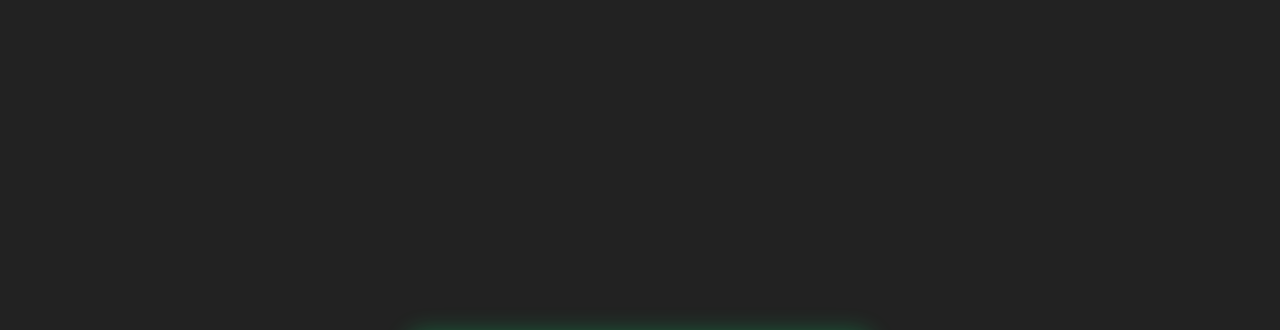
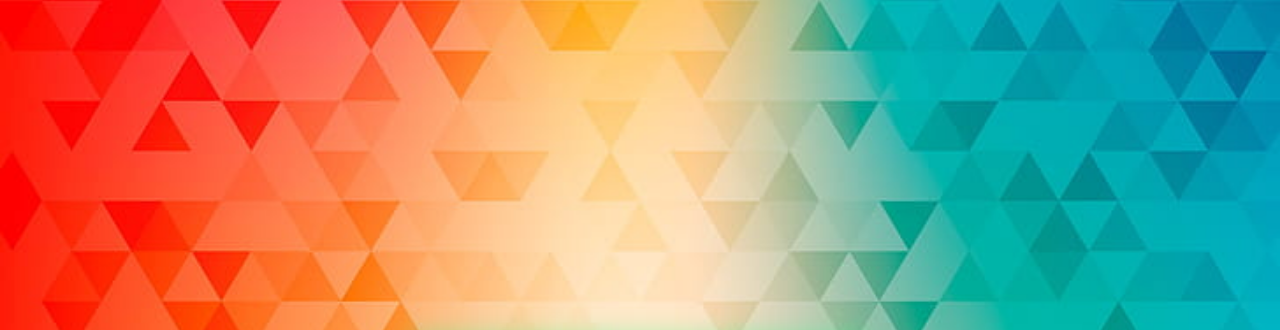
Before and after one commit to OziomaTech/Digital-Clock, a plain HTML site: page index.html in a window 1280 px wide. Shown: the top 330 px of the page. Drawn offline with Linux system fonts and the light colour scheme.

Commit message:
Updating background image for the clock

```diff
--- a/styles.css
+++ b/styles.css
@@ -8,6 +8,10 @@ body {
   overflow: hidden;
   min-height: 100vh;
   color: #00ff7f;
+  background-image: url(images/clock-back.jpg);
+  background-size: cover;
+  background-position: center;
+  background-repeat: no-repeat;
 }
 
 .clock-container {
```
Also changed, not shown: images/clock-back.jpg (added).
